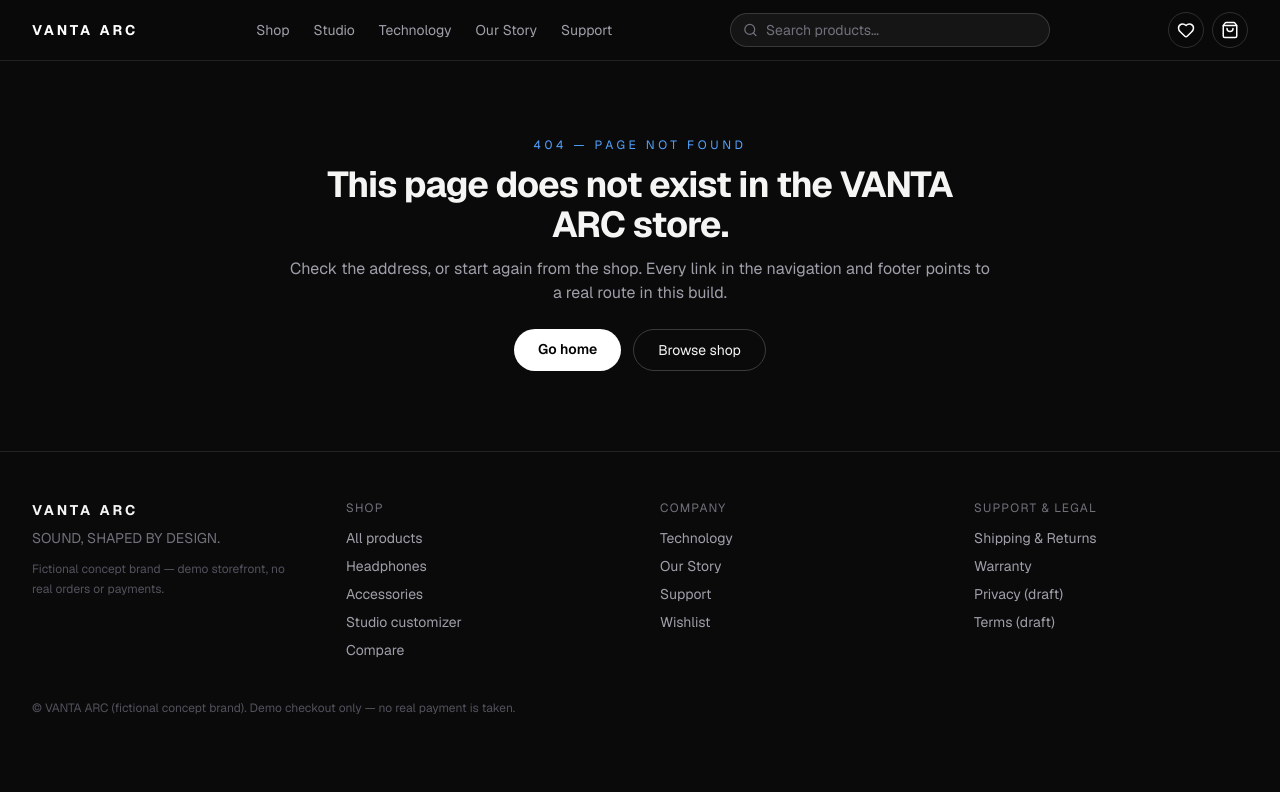
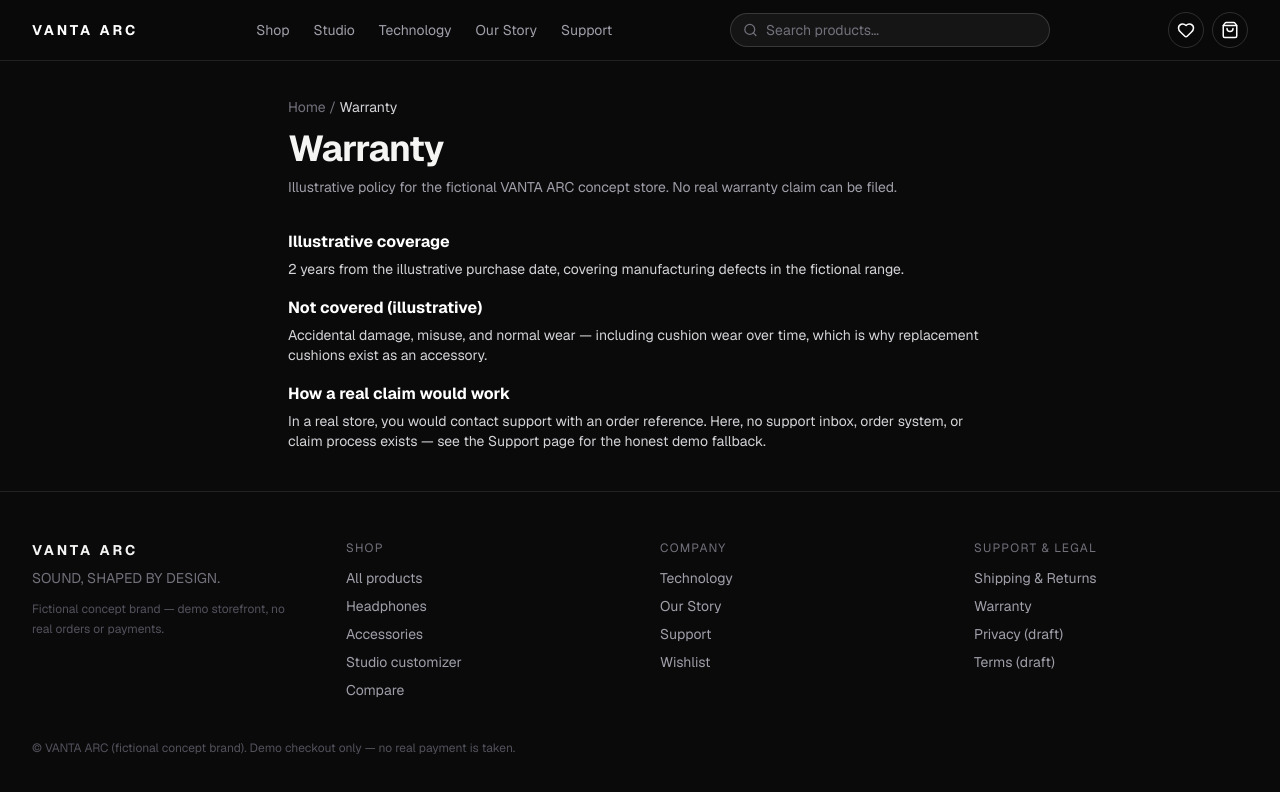
Before and after one commit to zenkaizenith-maker/3d-motion-website, a Next.js app: page /warranty in a window 1280 px wide. Before the commit this address had no page. Shown: the top 792 px of the page. Built offline with nearby package versions, Linux system fonts and the light colour scheme.

Commit message:
VANTA ARC Batch B: add warranty page

```diff
--- /dev/null
+++ b/app/warranty/page.tsx
@@ -0,0 +1,18 @@
+import Link from "next/link";
+
+export default function WarrantyPage() {
+  return (
+    <div className="mx-auto max-w-3xl px-5 py-10 sm:px-8">
+      <nav aria-label="Breadcrumb" className="text-sm text-zinc-500">
+        <Link href="/" className="hover:text-white">Home</Link> / <span className="text-zinc-300">Warranty</span>
+      </nav>
+      <h1 className="mt-3 text-4xl font-bold tracking-tight">Warranty</h1>
+      <p className="mt-2 text-sm text-zinc-400">Illustrative policy for the fictional VANTA ARC concept store. No real warranty claim can be filed.</p>
+      <section className="mt-8 space-y-4 text-zinc-300 leading-relaxed">
+        <div><h2 className="font-bold text-white">Illustrative coverage</h2><p className="mt-1 text-sm">2 years from the illustrative purchase date, covering manufacturing defects in the fictional range.</p></div>
+        <div><h2 className="font-bold text-white">Not covered (illustrative)</h2><p className="mt-1 text-sm">Accidental damage, misuse, and normal wear — including cushion wear over time, which is why replacement cushions exist as an accessory.</p></div>
+        <div><h2 className="font-bold text-white">How a real claim would work</h2><p className="mt-1 text-sm">In a real store, you would contact support with an order reference. Here, no support inbox, order system, or claim process exists — see the Support page for the honest demo fallback.</p></div>
+      </section>
+    </div>
+  );
+}
```
